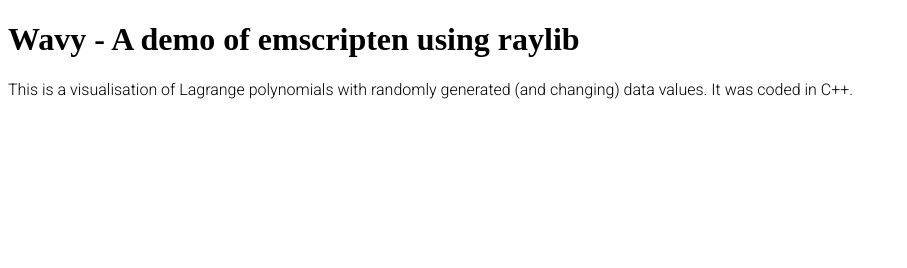
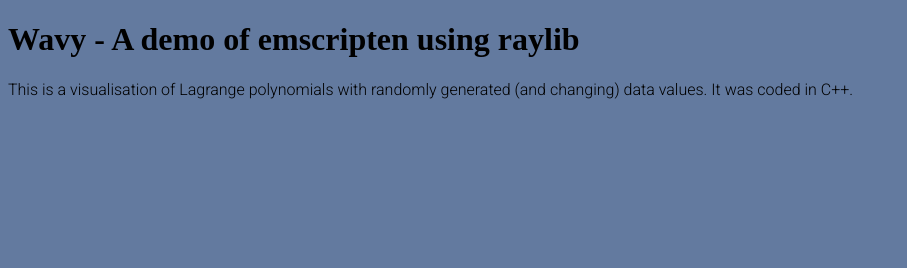
Before and after one commit to Homomorpheus/wavy_demo, a plain HTML site: page index.html in a window 1280 px wide. Shown: the whole page, without its empty margins (0-907 px from the left). Drawn offline with Linux system fonts and the light colour scheme; no server answers; a web font is replaced by a local one.

Commit message:
color change

```diff
--- a/index.html
+++ b/index.html
@@ -12,7 +12,7 @@
     <link href="https://fonts.googleapis.com/css2?family=Roboto:wght@300&display=swap" rel="stylesheet">
 </head>
 
-<body>
+<body style="background-color: rgb(99, 122, 159);">
 
     <h1 style="font-family: Sixtyfour;">Wavy - A demo of emscripten using raylib</h1>
     <p style="font-family: 'Roboto', sans-serif;">This is a visualisation of Lagrange polynomials with randomly generated (and changing) data values. It was coded in C++.</p>
```
Also changed, not shown: build/CMakeCache.txt, 9 other files.
